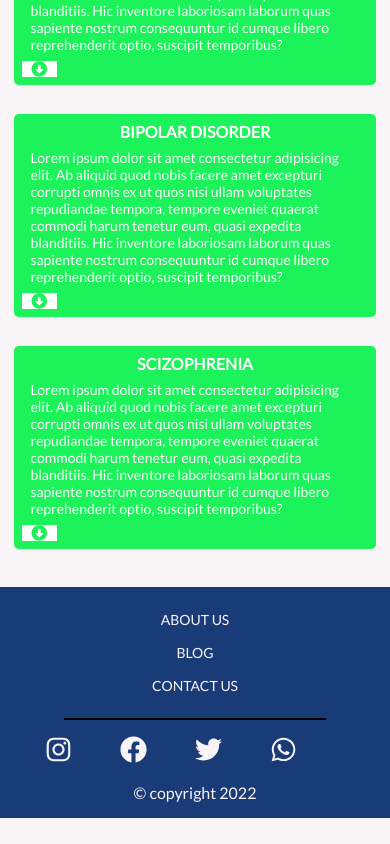
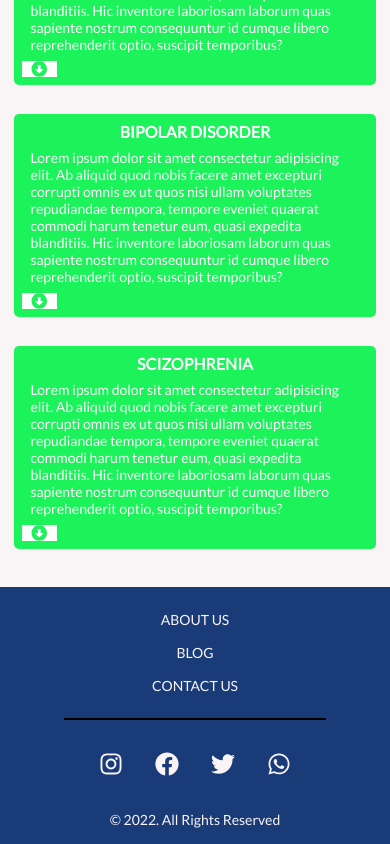
Before and after one commit to apella1/zima-ui, a React (Create React App) app: page / in a window 390 px wide. Shown: the part 1655-2499 px from the top of the page. Before the commit the page ends 2473 px from the top, so only its background shows below. Built offline with nearby package versions, Linux system fonts and the light colour scheme.

Commit message:
responsive footer design

```diff
--- a/src/components/footer/Footer.jsx
+++ b/src/components/footer/Footer.jsx
@@ -19,7 +19,7 @@ const Footer = () => {
                 <a href="whatsapp" className='whatsapp'><FaWhatsapp size='1.5em'/></a>
             </div>
 
-            <div className="zima__footer--copyright">&copy; copyright 2022</div>
+            <div className="zima__footer--copyright">&copy; 2022. All Rights Reserved</div>
         </div>
     )
 }
--- a/src/components/footer/footer.css
+++ b/src/components/footer/footer.css
@@ -16,7 +16,7 @@
 
 .zima__footer--links a {
     color: var(--light-text);
-    margin: 0.5rem 0;
+    margin: 0.5rem;
 }
 
 .zima__footer--links a:hover {
@@ -38,7 +38,7 @@
 
 .zima__footer--social a {
     color: var(--light-text);
-    margin-right: 3rem;
+    margin: 1rem 3rem;
 }
 
 .zima__footer--copyright {
@@ -50,7 +50,7 @@
 
 /* Social links hover states */
 .instagram:hover {
-    color: pink;
+    color: magenta;
 }
 
 .facebook:hover {
@@ -71,10 +71,17 @@
 
 @media only screen and (max-width: 550px) {
     .zima__footer--social a {
-        font-size: 18px;
+        font-size: 1em;
+        margin: 1rem;
     }
 
     .zima__footer--links a {
         font-size: 14px;
     }
+
+    .zima__footer--copyright {
+        font-size: 14px;
+    }
 }
+
+/* Medium devices - Tablets */
```
